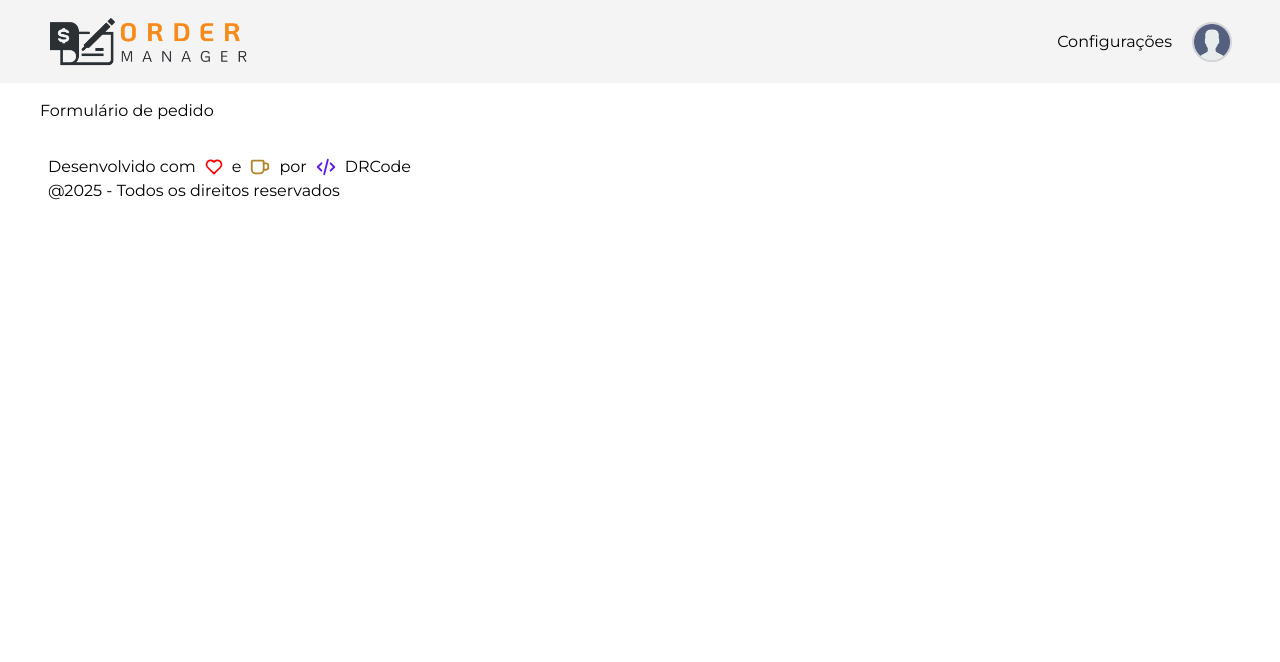
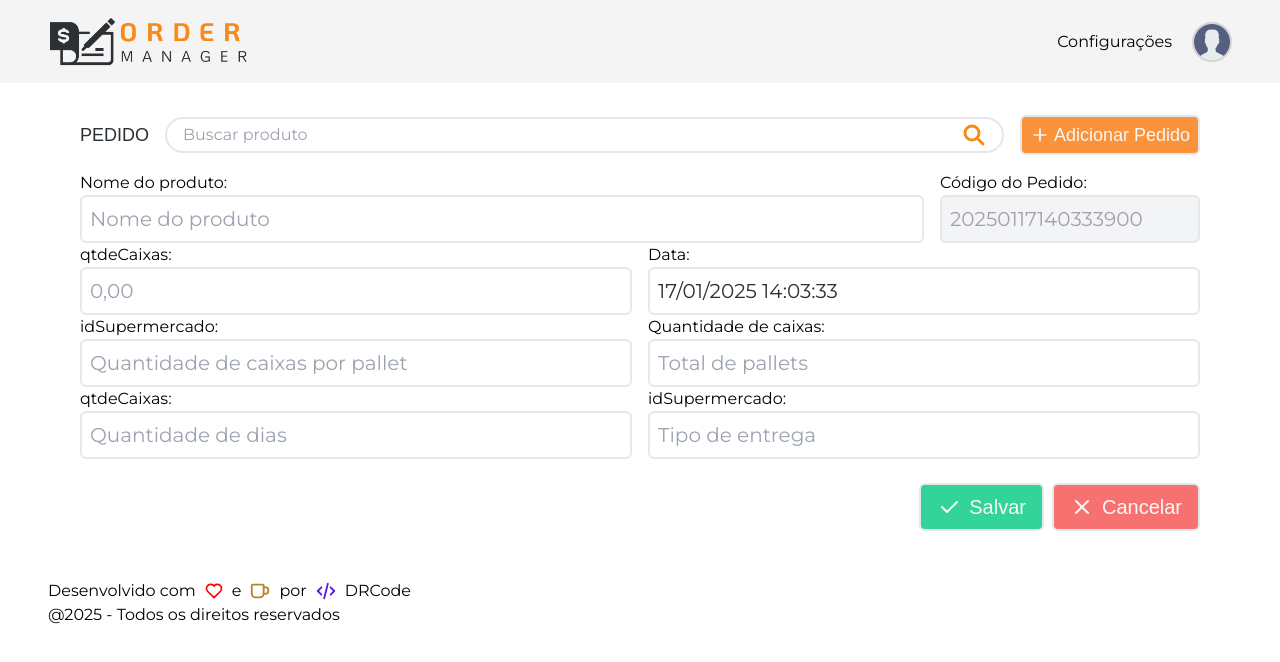
Before and after one commit to danielribas1105/order-manager, a Next.js app: page /pedidos in a window 1280 px wide. Both pictures are taken after typing "Sample" into the empty fields and a click on the button "Adicionar Pedido". Shown: the top 662 px of the page. Built offline with nearby package versions, Linux system fonts and the light colour scheme; a web font is replaced by a local one.

Commit message:
add pedido form

```diff
--- a/src/app/(auth)/pedidos/page.tsx
+++ b/src/app/(auth)/pedidos/page.tsx
@@ -4,7 +4,7 @@ import ListaPedidos from "@/components/pedidos/lista-pedidos"
 import HeaderPage from "@/components/templates/header-page"
 import FormPedido from "@/components/pedidos/form-pedido"
 import listaPedidos from "@/core/constants/pedidos"
-import { GerarIds, Pedido } from "@/core"
+import { GerarIds, Pedido, pedidos } from "@/core"
 import { useState } from "react"
 
 export default function PedidosPage() {
@@ -21,11 +21,35 @@ export default function PedidosPage() {
       setPedido(novaListaPedidos)
    }
 
+   function salvarPedido() {
+      const pedidoExiste = pedidos.find((p) => p.id === pedidoAtual?.id)
+
+      if (pedidoExiste) {
+         const novosPedidos = pedidos.map((p) => {
+            return p.id === pedidoAtual?.id ? pedidoAtual : p
+         })
+         setPedido(novosPedidos as Pedido[])
+      } else {
+         setPedido([...pedidos, pedidoAtual as Pedido])
+      }
+      setPedidoAtual(null)
+   }
+
+   function cancelar() {
+      setPedidoAtual(null)
+   }
+
    return (
       <Container className="flex-col">
          <div>
             {pedidoAtual ? (
-               <FormPedido/>
+               <FormPedido
+                  pedido={pedidoAtual}
+                  titleForm="PEDIDO"
+                  alteraPedido={selecionarPedido}
+                  salvar={salvarPedido}
+                  cancelar={cancelar}
+               />
             ) : (
                <>
                   <HeaderPage
--- a/src/components/ordensCompra/form-ordem-compra.tsx
+++ b/src/components/ordensCompra/form-ordem-compra.tsx
@@ -1,7 +1,7 @@
 import { GerarDatas, OrdemCompra } from "@/core"
-import Container from "../layout/container"
-import BtnsSaveCancel from "../templates/btns-save-cancel"
-import FiltroProduto from "../produtos/filtro-produto"
+import Container from "@/components/layout/container"
+import BtnsSaveCancel from "@/components/templates/btns-save-cancel"
+import FiltroProduto from "@/components/produtos/filtro-produto"
 import { IconPlus } from "@tabler/icons-react"
 
 export interface FormOrdemCompraProps {
--- a/src/components/pedidos/form-pedido.tsx
+++ b/src/components/pedidos/form-pedido.tsx
@@ -1,5 +1,123 @@
-export default function FormPedido() {
+import Container from "@/components/layout/container"
+import FiltroProduto from "@/components/produtos/filtro-produto"
+import BtnsSaveCancel from "@/components/templates/btns-save-cancel"
+import { GerarDatas, Pedido } from "@/core"
+import { IconPlus } from "@tabler/icons-react"
+
+export interface FormPedidoProps {
+    pedido: Partial<Pedido>
+    titleForm: string
+    alteraPedido: (pedido: Partial<Pedido>) => void
+    salvar: () => void
+    cancelar: () => void
+}
+
+export default function FormPedido(props: FormPedidoProps) {
+
+    const { pedido, titleForm, alteraPedido, salvar, cancelar } = props
+
     return (
-        <span>Formulário de pedido</span>
-    )
+        <Container className="flex-col">
+           <div className="flex flex-col justify-between md:flex-row gap-4 items-center mb-4">
+              <h2 className="title-page-default">{titleForm}</h2>
+              <FiltroProduto placeholder={'Buscar produto'} />
+              <button
+                 className="flex justify-center items-center gap-1 px-2 py-1 font-logo text-lg text-logo-white bg-orange-400 hover:bg-orange-600 border-2 rounded-md"
+                 onClick={(e) => {
+                    e.preventDefault()
+                    console.log('Add pedido')
+                    /* adicionarItem(props.produto) */
+                 }}>
+                 <IconPlus size={20} />
+                 <span>Adicionar Pedido</span>
+              </button>
+           </div>
+           <div className="flex flex-1 gap-4 mb-6">
+              <div className="flex flex-1 flex-col font-texto">
+                 <div className="flex flex-1 gap-4">
+                    <div className="flex flex-1 flex-col">
+                       <span>Nome do produto:</span>
+                       <input
+                          className="text-xl text-logo-black p-2 rounded-md border-2 outline-none"
+                          placeholder="Nome do produto"
+                          onChange={(e) => alteraPedido({ ...pedido, idOrdemCompra: e.target.value })}
+                          value={pedido.idOrdemCompra ?? ""}
+                       />
+                    </div>
+                    <div className="flex flex-col">
+                       <span>Código do Pedido:</span>
+                       <input
+                          className="text-xl text-zinc-400 p-2 rounded-md border-2 outline-none read-only:bg-gray-100"
+                          readOnly
+                          value={pedido.id ?? ""}
+                       />
+                    </div>
+                 </div>
+                 <div className="flex flex-1 gap-4">
+                    <div className="flex flex-1 flex-col">
+                       <span>qtdeCaixas:</span>
+                       <input
+                          className="text-xl text-logo-black p-2 rounded-md border-2 outline-none"
+                          placeholder="0,00"
+                          onChange={(e) => alteraPedido({ ...pedido, qtdeCaixas: +e.target.value })}
+                          value={pedido.qtdeCaixas ?? ""}
+                       />
+                    </div>
+                    <div className="flex flex-1 flex-col">
+                       <span>Data:</span>
+                       <input
+                          className="text-xl text-logo-black p-2 rounded-md border-2 outline-none"
+                          placeholder="E-mail mais utilizado"
+                          onChange={(e) => alteraPedido({ ...pedido, data: e.target.value })}
+                          value={pedido.data ?? GerarDatas.dataHoraMinuto()}
+                       />
+                    </div>
+                 </div>
+                 <div className="flex flex-1 gap-4">
+                    <div className="flex flex-1 flex-col">
+                       <span>idSupermercado:</span>
+                       <input
+                          className="text-xl text-logo-black p-2 rounded-md border-2 outline-none"
+                          placeholder="Quantidade de caixas por pallet"
+                          onChange={(e) => alteraPedido({ ...pedido, idSupermercado: e.target.value })}
+                          value={pedido.idSupermercado ?? ""}
+                       />
+                    </div>
+                    <div className="flex flex-1 flex-col">
+                       <span>Quantidade de caixas:</span>
+                       <input
+                          className="text-xl text-logo-black p-2 rounded-md border-2 outline-none"
+                          placeholder="Total de pallets"
+                          onChange={(e) => alteraPedido({ ...pedido, qtdeCaixas: +e.target.value })}
+                          value={pedido.qtdeCaixas ?? ""}
+                       />
+                    </div>
+                 </div>
+                 <div className="flex flex-1 gap-4">
+                    <div className="flex flex-1 flex-col">
+                       <span>qtdeCaixas:</span>
+                       <input
+                          className="text-xl text-logo-black p-2 rounded-md border-2 outline-none"
+                          placeholder="Quantidade de dias"
+                          onChange={(e) => alteraPedido({ ...pedido, qtdeCaixas: +e.target.value })}
+                          value={pedido.qtdeCaixas ?? ""}
+                       />
+                    </div>
+                    <div className="flex flex-1 flex-col">
+                       <span>idSupermercado:</span>
+                       <input
+                          className="text-xl text-logo-black p-2 rounded-md border-2 outline-none"
+                          placeholder="Tipo de entrega"
+                          onChange={(e) => alteraPedido({ ...pedido, idSupermercado: e.target.value })}
+                          value={pedido.idSupermercado ?? ""}
+                       />
+                    </div>
+                 </div>
+              </div>
+           </div>
+           <div className="flex flex-1 justify-end">
+              <BtnsSaveCancel salvar={salvar} cancelar={cancelar} />
+           </div>
+        </Container>
+     )
 }
--- a/src/core/constants/pedidos.ts
+++ b/src/core/constants/pedidos.ts
@@ -6,6 +6,7 @@ const pedidos: Pedido[] = [
         idOrdemCompra: '20250209111517123',
         idComprador: 'cd002167-f5f9-4250-9d2d-562d72a7c42a',
         idSupermercado: '13cd10cb-3579-48de-962d-38362c18c381',
+        data: '01/03/25',
         qtdeCaixas: 30
     },
     {
@@ -13,6 +14,7 @@ const pedidos: Pedido[] = [
         idOrdemCompra: '20250209111517123',
         idComprador: '96d2df84-3d7d-468a-9f16-eea44de62129',
         idSupermercado: '186f3148-66df-4431-8724-f89818d78a19',
+        data: '03/03/25',
         qtdeCaixas: 20
     },
     {
@@ -20,6 +22,7 @@ const pedidos: Pedido[] = [
         idOrdemCompra: '20250209111517123',
         idComprador: 'cd002167-f5f9-4250-9d2d-562d72a7c42a',
         idSupermercado: 'a14be0dd-3826-4c1e-980d-d8ae6eb1160d',
+        data: '04/03/25',
         qtdeCaixas: 45
     },
     {
@@ -27,6 +30,7 @@ const pedidos: Pedido[] = [
         idOrdemCompra: '20250116111517067',
         idComprador: 'cd002167-f5f9-4250-9d2d-562d72a7c42a',
         idSupermercado: 'a14be0dd-3826-4c1e-980d-d8ae6eb1160d',
+        data: '05/03/25',
         qtdeCaixas: 15
     },
     {
@@ -34,6 +38,7 @@ const pedidos: Pedido[] = [
         idOrdemCompra: '20250116111517067',
         idComprador: '96d2df84-3d7d-468a-9f16-eea44de62129',
         idSupermercado: 'a14be0dd-3826-4c1e-980d-d8ae6eb1160d',
+        data: '06/03/25',
         qtdeCaixas: 10
     }
 ]
--- a/src/core/pedido/Pedido.ts
+++ b/src/core/pedido/Pedido.ts
@@ -3,5 +3,6 @@ export default interface Pedido {
     idOrdemCompra: string
     idComprador: string
     idSupermercado: string
+    data: string
     qtdeCaixas: number
 }
```
